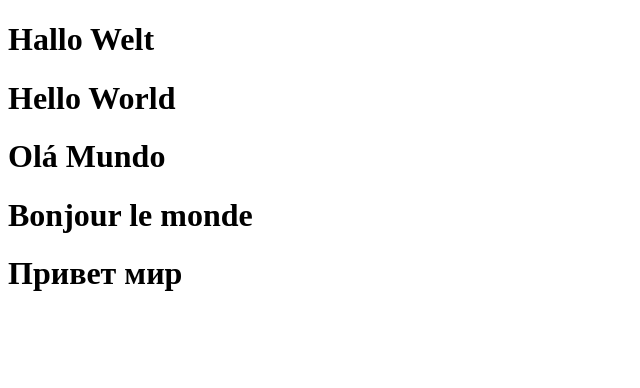
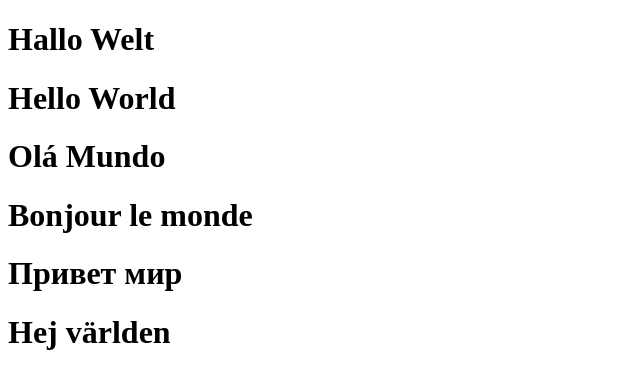
Before and after one commit to janhuddel/express-demo, a website: page public/index.html in a window 1280 px wide. Shown: the whole page, without its empty margins (0-640 px from the left). Drawn offline with Linux system fonts and the light colour scheme.

Commit message:
swedish greeting

```diff
--- a/public/index.html
+++ b/public/index.html
@@ -12,5 +12,6 @@
     <h1>Olá Mundo</h1>
     <h1>Bonjour le monde</h1>
     <h1>Привет мир</h1>
+    <h1>Hej världen</h1>
   </body>
 </html>
```
